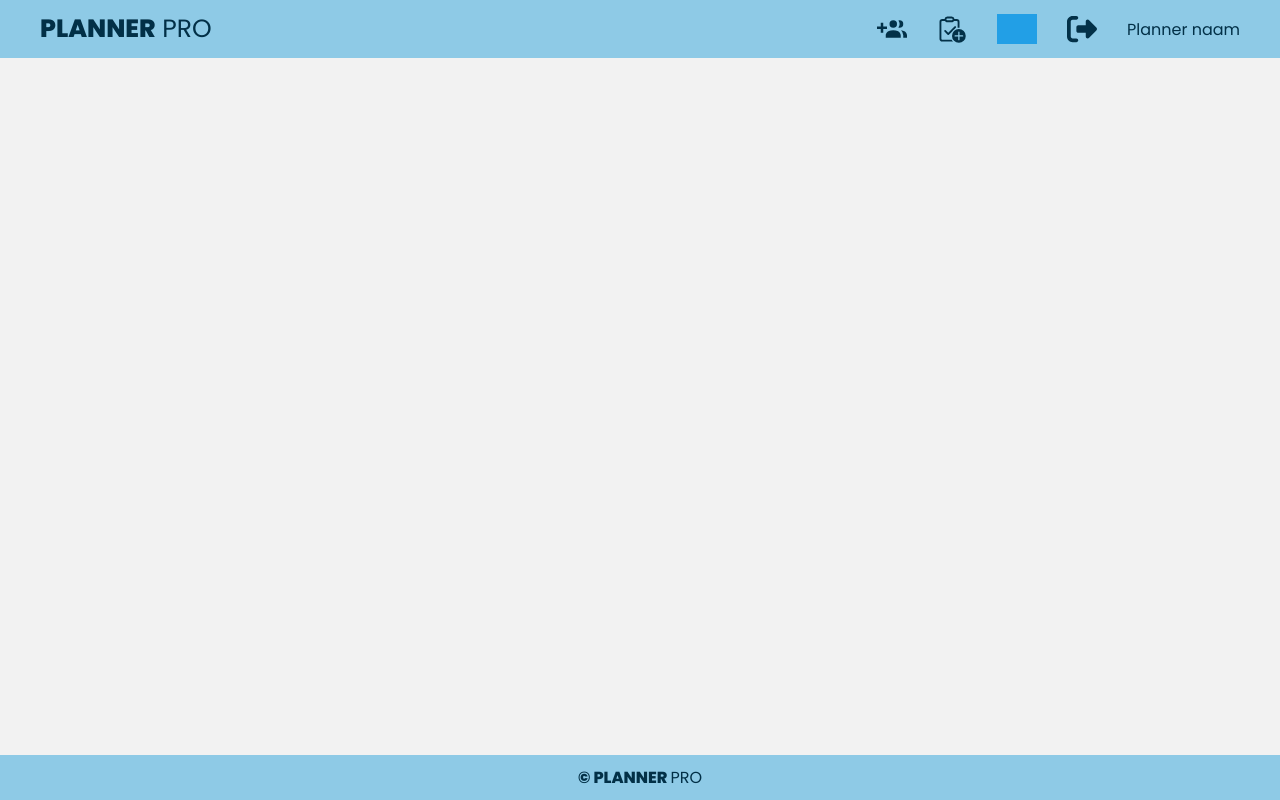
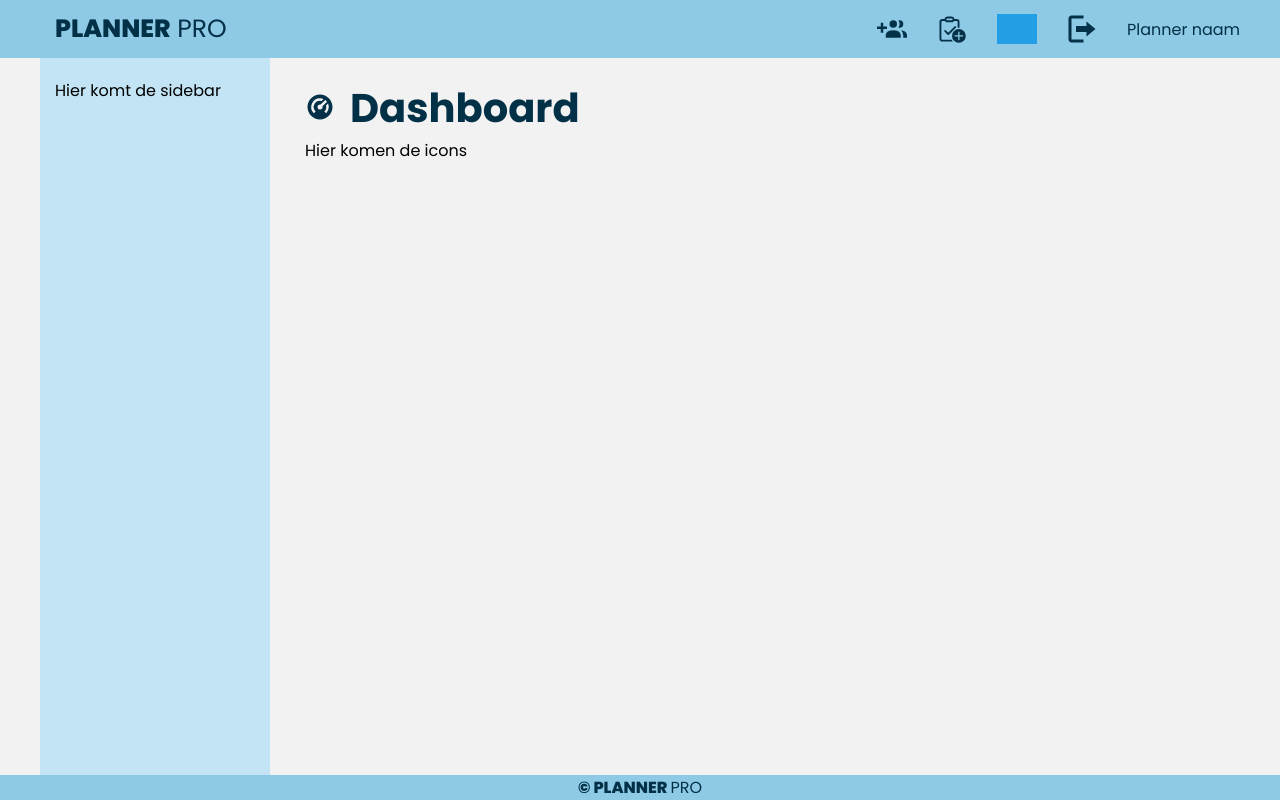
Before and after one commit to Lucinde/eindopdracht-fsd-frontend, a React (Create React App) app: page /planner in a window 1280 px wide. Built offline with nearby package versions, Linux system fonts and the light colour scheme; grey boxes are pictures that could not be loaded.

Commit message:
First draft Sidebar and PlannerHome

```diff
--- a/src/App.css
+++ b/src/App.css
@@ -29,12 +29,15 @@ div#root {
     min-height: 100vh;
 }
 
+main {
+    flex-grow: 1;
+}
+
 .outer-container {
     width: 100%;
     display: flex;
     flex-direction: column;
     align-items: center;
-    padding: 10px;
 }
 
 .inner-container {
@@ -54,15 +57,26 @@ div#root {
     filter: invert(14%) sepia(25%) saturate(3831%) hue-rotate(173deg) brightness(91%) contrast(98%);
 }
 
+a .icon:hover {
+    filter: invert(62%) sepia(53%) saturate(4546%) hue-rotate(4deg) brightness(100%) contrast(104%);
+}
+
 /* ----------------------------- Styling Fonts ----------------------------- */
 h1 {
     font-size: 40px;
     font-weight: 700;
+    color: var(--dark-blue);
+}
+h1 img {
+    height: 30px;
+    margin-right: 15px;
+    color: var(--dark-blue);
 }
 
 h2 {
     font-size: 28px;
     font-weight: 400;
+    color: var(--dark-blue);
 }
 
 h3 {
--- a/src/App.js
+++ b/src/App.js
@@ -15,6 +15,7 @@ import ico_profile from "./assets/icons/profile.svg";
 import ico_tasks_add from "./assets/icons/task-add.svg";
 import ico_tasks from "./assets/icons/tasks.svg";
 import Footer from "./components/footer/Footer";
+import PlannerHome from "./pages/planner/PlannerHome";
 
 function App() {
   return (
@@ -27,7 +28,7 @@ function App() {
           ico_logout={ico_logout}
       />
         {/*todo: hier komen de pagina's tussen te staan*/}
-        <main style={{ flexGrow: 1 }}></main>
+        <PlannerHome ico_title={ico_dashboard}/>
         <Footer />
     </>
   );
--- a/src/components/header/Header.css
+++ b/src/components/header/Header.css
@@ -1,12 +1,14 @@
 header {
     background-color: var(--light-blue);
     color: var(--dark-blue);
+    padding: 10px 0;
 }
 
 header h4 {
     font-size: 25px;
     text-transform: uppercase;
     font-weight: 800;
+    padding: 0 15px;
 }
 
 .quicknav {
--- /dev/null
+++ b/src/components/sidebar/Sidebar.css
@@ -0,0 +1,7 @@
+.sidebar {
+    max-width: 230px;
+    width: 20%;
+    flex-grow: 1;
+    background-color: var(--light-blue-tint);
+    padding: 20px 15px;
+}
--- /dev/null
+++ b/src/components/sidebar/Sidebar.js
@@ -0,0 +1,12 @@
+import React from 'react';
+import './Sidebar.css';
+
+function Sidebar(props) {
+    return (
+        <nav className="sidebar">
+            <p>Hier komt de sidebar</p>
+        </nav>
+    );
+}
+
+export default Sidebar;
--- /dev/null
+++ b/src/pages/planner/Planner.css
@@ -0,0 +1,8 @@
+main .inner-container {
+    flex-direction: row;
+    flex-grow: 1;
+}
+
+.content {
+    padding: 20px 35px;
+}
--- /dev/null
+++ b/src/pages/planner/PlannerHome.js
@@ -0,0 +1,19 @@
+import React from 'react';
+import './Planner.css';
+import Sidebar from "../../components/sidebar/Sidebar";
+
+function PlannerHome({ico_title}) {
+    return (
+        <main className="outer-container planner-home">
+            <div className="inner-container">
+                <Sidebar/>
+                <div className="content">
+                    <h1><img src={ico_title} alt="icon dashboard" className="icon" />Dashboard</h1>
+                    <div className="content-icons"> Hier komen de icons </div>
+                </div>
+            </div>
+        </main>
+    );
+}
+
+export default PlannerHome;
```
Also changed, not shown: src/assets/icons/logout.svg.
